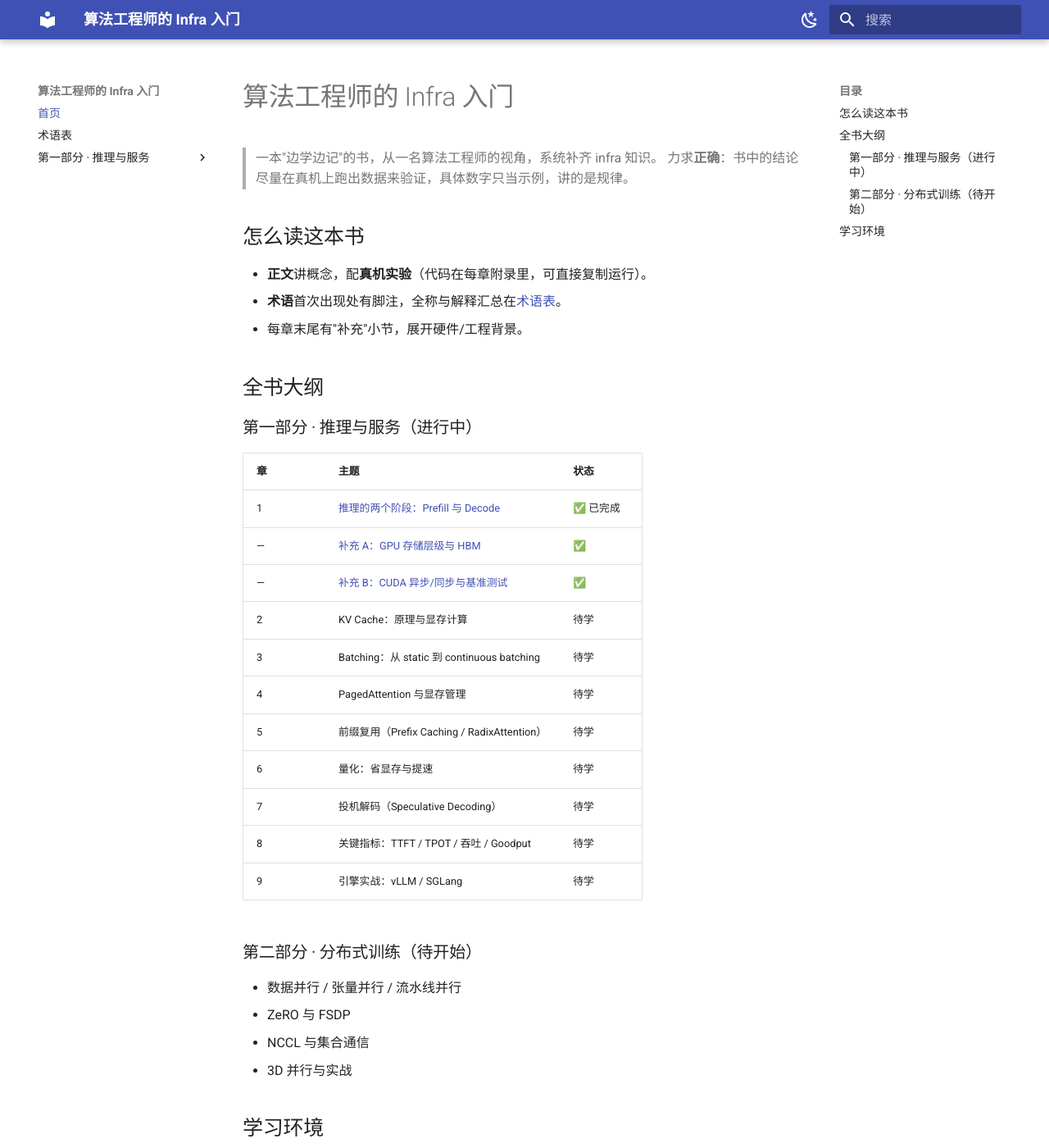
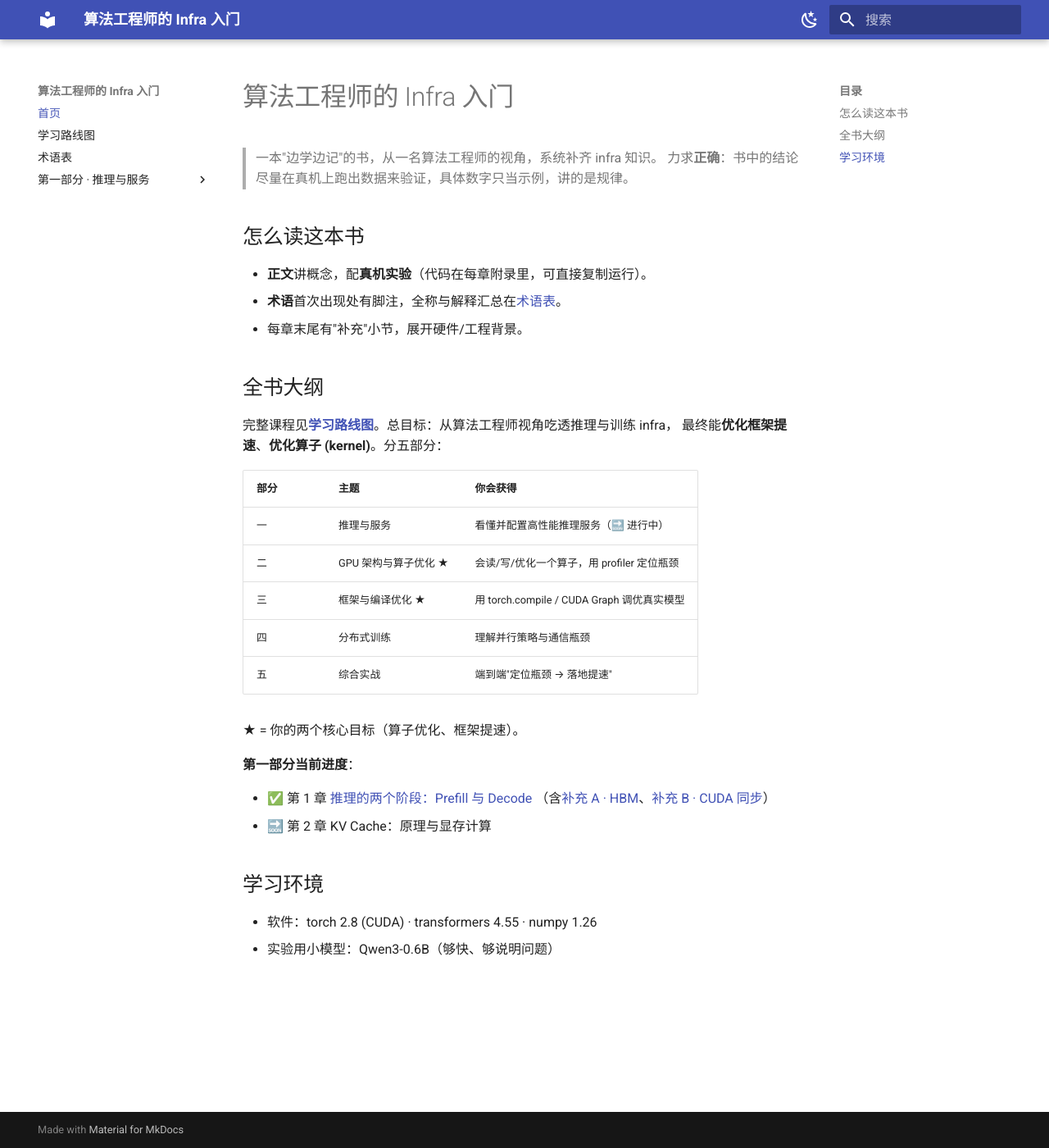
Before and after one commit to H-Jett/InfraLearning, an MkDocs documentation site: the page built from docs/index.md, in a window 1280 px wide and 1400 px high. Shown: the whole window at 82% size. Built offline with MkDocs 1.6.1 and Material for MkDocs 9.7.7, drawn with Linux system fonts in a browser that asks for light colours.

Commit message:
加入完整学习路线图(五部分):推理/算子优化/框架提速/分布式/实战
Co-Authored-By: Claude Opus 4.8 (1M context) <noreply@anthropic.com>

```diff
--- a/docs/index.md
+++ b/docs/index.md
@@ -11,28 +11,24 @@
 
 ## 全书大纲
 
-### 第一部分 · 推理与服务（进行中）
+完整课程见[**学习路线图**](roadmap.md)。总目标：从算法工程师视角吃透推理与训练 infra，
+最终能**优化框架提速**、**优化算子 (kernel)**。分五部分：
 
-| 章 | 主题 | 状态 |
-|----|------|------|
-| 1 | [推理的两个阶段：Prefill 与 Decode](chapters/01-inference/01-prefill-decode.md) | ✅ 已完成 |
-| — | [补充 A：GPU 存储层级与 HBM](chapters/01-inference/A1-gpu-storage-hbm.md) | ✅ |
-| — | [补充 B：CUDA 异步/同步与基准测试](chapters/01-inference/A2-cuda-async-sync-benchmark.md) | ✅ |
-| 2 | KV Cache：原理与显存计算 | 待学 |
-| 3 | Batching：从 static 到 continuous batching | 待学 |
-| 4 | PagedAttention 与显存管理 | 待学 |
-| 5 | 前缀复用（Prefix Caching / RadixAttention） | 待学 |
-| 6 | 量化：省显存与提速 | 待学 |
-| 7 | 投机解码（Speculative Decoding） | 待学 |
-| 8 | 关键指标：TTFT / TPOT / 吞吐 / Goodput | 待学 |
-| 9 | 引擎实战：vLLM / SGLang | 待学 |
+| 部分 | 主题 | 你会获得 |
+|------|------|----------|
+| 一 | 推理与服务 | 看懂并配置高性能推理服务（🔜 进行中） |
+| 二 | GPU 架构与算子优化 ★ | 会读/写/优化一个算子，用 profiler 定位瓶颈 |
+| 三 | 框架与编译优化 ★ | 用 torch.compile / CUDA Graph 调优真实模型 |
+| 四 | 分布式训练 | 理解并行策略与通信瓶颈 |
+| 五 | 综合实战 | 端到端"定位瓶颈 → 落地提速" |
 
-### 第二部分 · 分布式训练（待开始）
+★ = 你的两个核心目标（算子优化、框架提速）。
 
-- 数据并行 / 张量并行 / 流水线并行
-- ZeRO 与 FSDP
-- NCCL 与集合通信
-- 3D 并行与实战
+**第一部分当前进度**：
+
+- ✅ 第 1 章 [推理的两个阶段：Prefill 与 Decode](chapters/01-inference/01-prefill-decode.md)
+  （含[补充 A · HBM](chapters/01-inference/A1-gpu-storage-hbm.md)、[补充 B · CUDA 同步](chapters/01-inference/A2-cuda-async-sync-benchmark.md)）
+- 🔜 第 2 章 KV Cache：原理与显存计算
 
 ## 学习环境
 
--- a/mkdocs.yml
+++ b/mkdocs.yml
@@ -44,6 +44,7 @@ plugins:
 
 nav:
   - 首页: index.md
+  - 学习路线图: roadmap.md
   - 术语表: glossary.md
   - 第一部分 · 推理与服务:
       - 第 1 章 · Prefill 与 Decode:
```
Also changed, not shown: docs/roadmap.md (added, +114 -0 lines).
